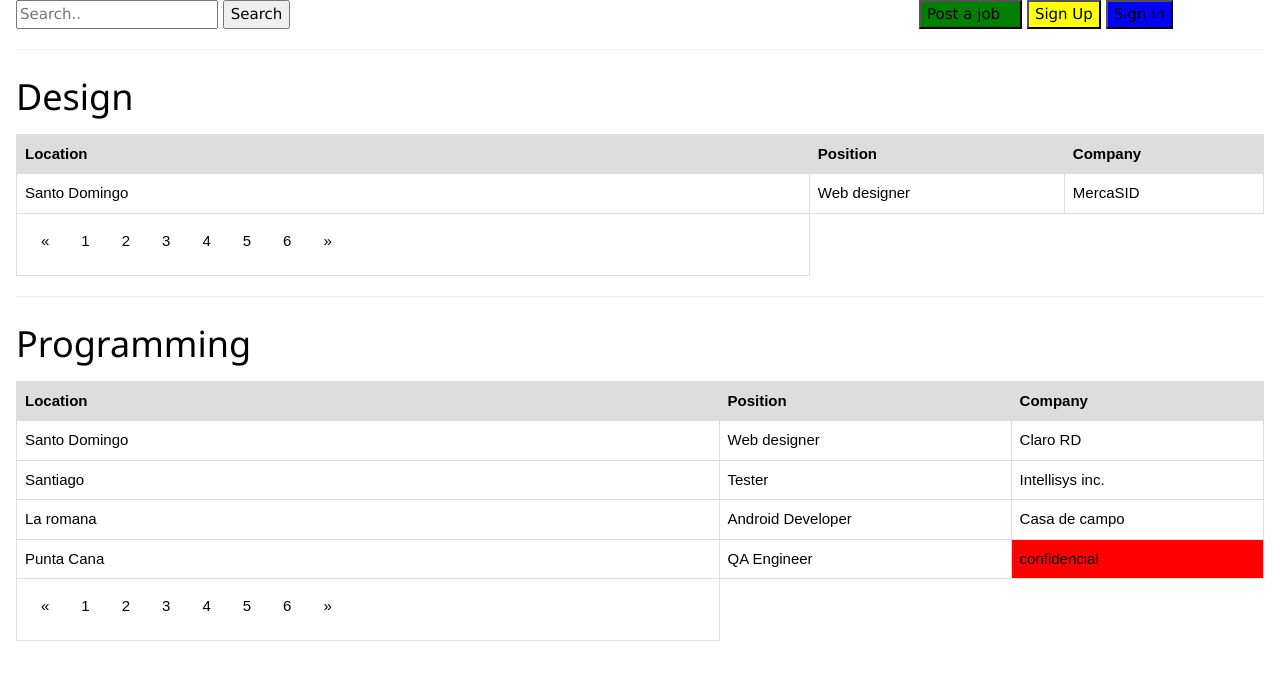
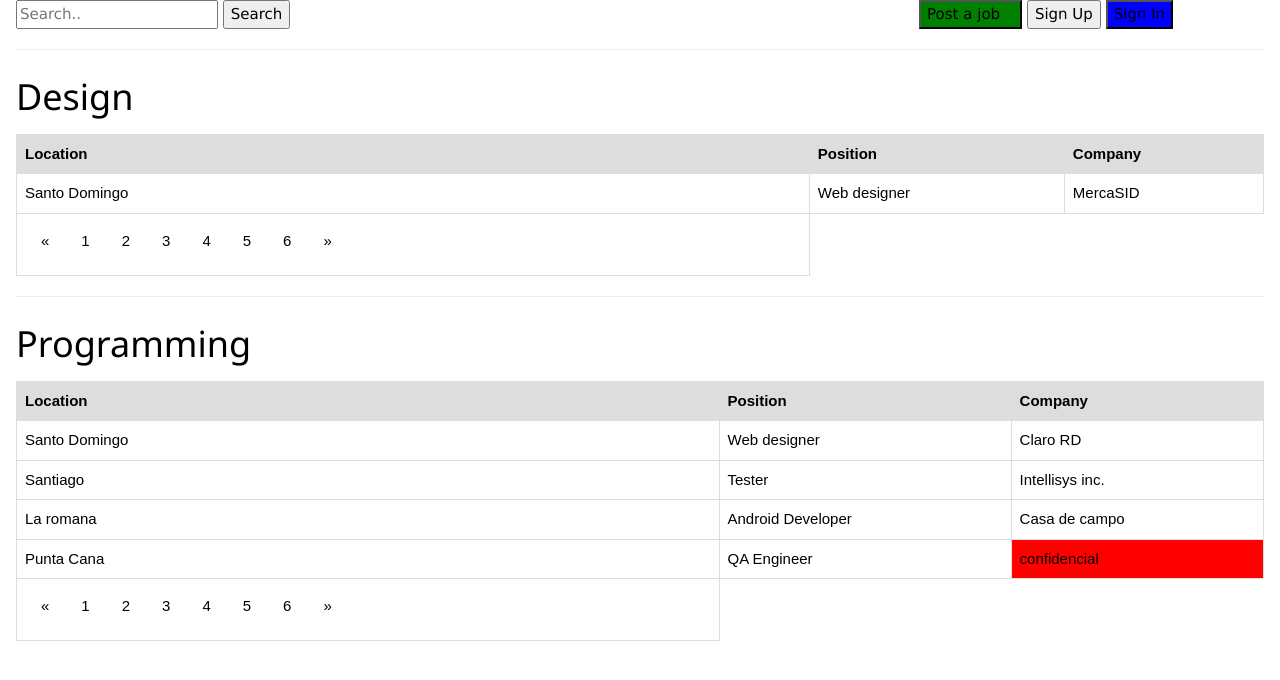
Before and after one commit to JorgeBerroaEncarnacion/JorgeBerroaEncarnacion.github.io, a plain HTML site: page index.html in a window 1280 px wide. Drawn offline with nearby package versions, Linux system fonts and the light colour scheme.

Commit message:
Update index.html

```diff
--- a/index.html
+++ b/index.html
@@ -126,7 +126,7 @@ tr:nth-child(even) {
   <input type="text" placeholder="Search..">
   <button type="button" class="buttonSearch">Search</button>
  <button type="button" class="buttonPost">Post a job</button>
-  <button type="button" id="btn-login" class="buttonSignUp">Sign Up</button>
+  <button  id="btn-login" >Sign Up</button>
    <button type="button" id="SingIn" data-toggle="modal" class="buttonSignIn">Sign In</button>
 </div>
 
```
